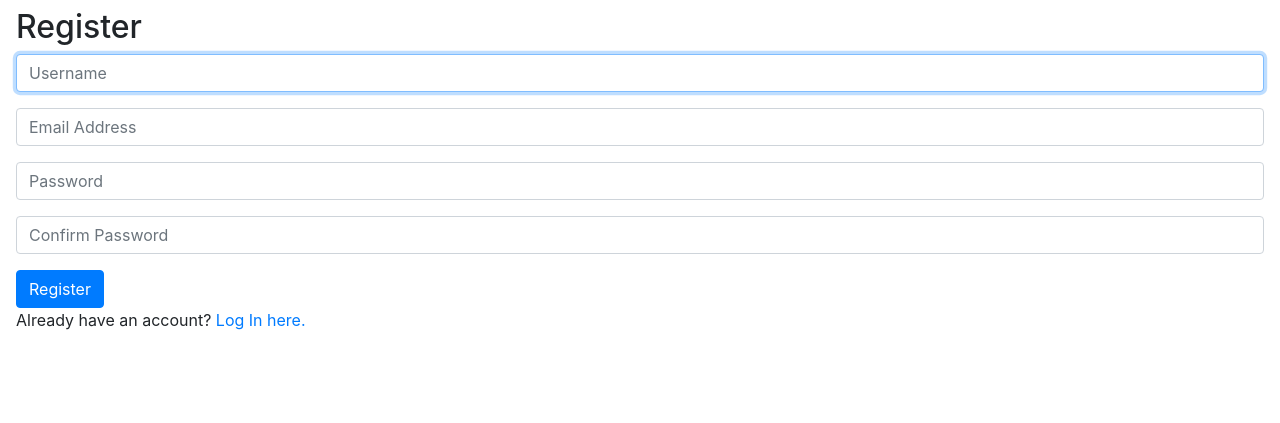
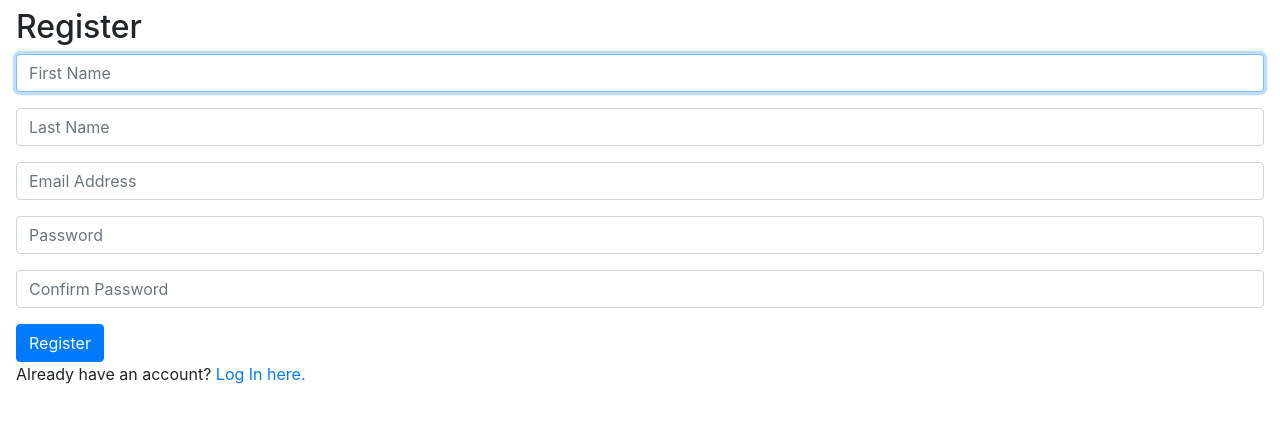
Before and after one commit to mh453Uol/cs50-web, a Django app: page /register in a window 1280 px wide. Shown: the part 56-479 px from the top of the page. Run offline with Django 3.2, Linux system fonts and the light colour scheme; some libraries are stand-ins or nearby versions.

Commit message:
add firstname and lastname

```diff
--- a/auctions/templates/auctions/register.html
+++ b/auctions/templates/auctions/register.html
@@ -11,7 +11,10 @@
     <form action="{% url 'register' %}" method="post">
         {% csrf_token %}
         <div class="form-group">
-            <input class="form-control" autofocus type="text" name="username" placeholder="Username">
+            <input class="form-control" autofocus type="text" name="first_name" placeholder="First Name">
+        </div>
+        <div class="form-group">
+            <input class="form-control" autofocus type="text" name="last_name" placeholder="Last Name">
         </div>
         <div class="form-group">
             <input class="form-control" type="email" name="email" placeholder="Email Address">
--- a/auctions/views.py
+++ b/auctions/views.py
@@ -42,7 +42,8 @@ def logout_view(request):
 
 def register(request):
     if request.method == "POST":
-        username = request.POST["username"]
+        first_name = request.POST["first_name"]
+        last_name = request.POST["last_name"]
         email = request.POST["email"]
 
         # Ensure password matches confirmation
@@ -55,11 +56,17 @@ def register(request):
 
         # Attempt to create new user
         try:
-            user = User.objects.create_user(username, email, password)
+            user = User.objects.create_user(
+                username = email,
+                email = email,
+                password = password,
+                first_name = first_name,
+                last_name = last_name
+            )
             user.save()
         except IntegrityError:
             return render(request, "auctions/register.html", {
-                "message": "Username already taken."
+                "message": "Email already taken."
             })
         login(request, user)
         return redirect("listings:index")
```
